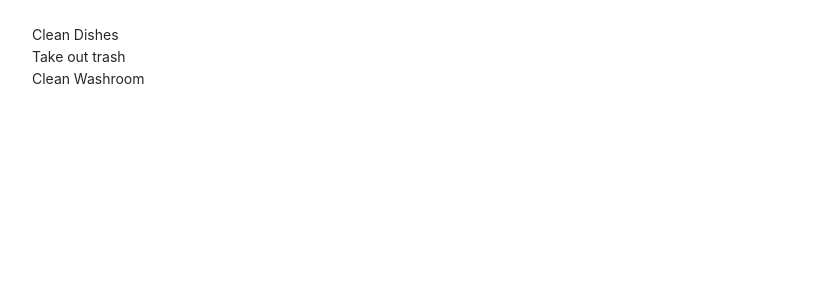
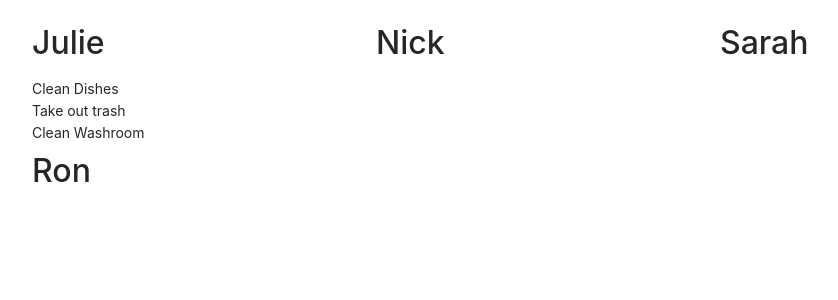
Before and after one commit to Nick-Cho/LeasingPlus, a Next.js app in the folder client/: page / in a window 1280 px wide. Shown: the top 300 px of the page, without its empty margins (96-934 px from the left). Built offline with nearby package versions, Linux system fonts and the light colour scheme.

Commit message:
Multi column dnd interface setup without onDragEnd function

```diff
--- a/client/components/cards/ChoresColumn.js
+++ b/client/components/cards/ChoresColumn.js
@@ -1,8 +1,8 @@
 import React from 'react'
 import {Droppable, Draggable} from "react-beautiful-dnd"
-function ChoresColumn({chores}) {
+function ChoresColumn({column}) {
   return (
-    <Droppable droppableId = "col-1">
+    <Droppable droppableId = {column.name}>
       {provided => (
       <div
         style={{
@@ -12,9 +12,10 @@ function ChoresColumn({chores}) {
         {...provided.droppableProps}
         ref = {provided.innerRef}
       >
-        {chores.map(({_id,name, details, completed}, index)=>{
+        <h2>{column.name}</h2>
+        {column.chores.map(({_id,name, details, completed}, index)=>{
           return (
-            <Draggable key = {_id} draggableId = {_id} index = {index}>
+            <Draggable key = {_id} draggableId = {name} index = {index}>
               {provided => (
               <div
               ref ={provided.innerRef}
--- a/client/components/cards/ChoresList.js
+++ b/client/components/cards/ChoresList.js
@@ -1,21 +1,55 @@
 import React,{useEffect, useState} from 'react'
 import {DragDropContext, Droppable, Draggable} from "react-beautiful-dnd"
-import ChoresList from './ChoresColumn'
+import ChoresColumn from './ChoresColumn'
 export default function Chores() {
-const [chores, setChores] = useState([])
+const [columns, setColumns] = useState([])
 
 useEffect(()=>{
-  setChores(example)
+  setColumns(exampleColumns)
 },[])
+const onDragEnd = ({ source, destination }) => {
+  console.log(source, destination)
+  // const items = Array.from(columns);
+  // Make sure we have a valid destination
+  if (destination === undefined || destination === null) return null
+
+  // Make sure we're actually moving the item
+  if (
+    destination.index === source.index &&
+    source.droppableId === destination.droppableId
+  )
+    return null
+
+  const start = columns[source.droppableId]
+  const end = columns[destination.droppableId]
+  console.log(start, end)
+  if (start === end){
+    const newChores = start.chores.splice(source.index, 1);
+    newChores.splice(destination.index, 0 ,start.chores[source.index])
+    const newCol={
+      name: start.name,
+      chores: newChores,
+    }
+    // Move the item within the list
+    // Start by making a new list without the dragged item
+    setColumns(...columns, newCol);
+    return null
+    }
+  return null;
+}
 
 const handleDragEnd = (result)=>{
-  const items = Array.from(chores);
-  const [reorderedItem] = items.splice(result.source.index, 1);
-  items.splice(result.destination.index, 0 ,reorderedItem);
-  setChores(items);
+   console.log(result.source, result.destination)
+  // const items = Array.from(chores);
+  // const [reorderedItem] = items.splice(result.source.index, 1);
+  // items.splice(result.destination.index, 0 ,reorderedItem);
+  // setChores(items);
 }
 
-const example = [{
+const exampleColumns = [
+  {
+    name: "Julie",
+    chores: [{
       _id: "12321asd",
       user_id: "2342351ad123asd",
       name: "Clean Dishes",
@@ -36,6 +70,20 @@ const example = [{
         details: "",
         completed:false,
       }]
+  },
+  {
+    name: "Nick",
+    chores: []
+  },
+  {
+    name: "Sarah",
+    chores: []
+  },
+  {
+    name: "Ron",
+    chores:[]
+  }
+]
   return (
     <DragDropContext onDragEnd={handleDragEnd}>
       <div
@@ -47,7 +95,14 @@ const example = [{
           gap: '8px'
         }}
       >
-        <ChoresList chores = {chores}/>
+        {columns.map((column)=>{
+          return(
+          <div>
+            <ChoresColumn column = {column}/>
+          </div>
+          )}
+        )}
+
       </div>
     </DragDropContext>
     // <DragDropContext onDragEnd={handleDragEnd}>
```
Lines whose indentation alone changed are shown as unchanged.
